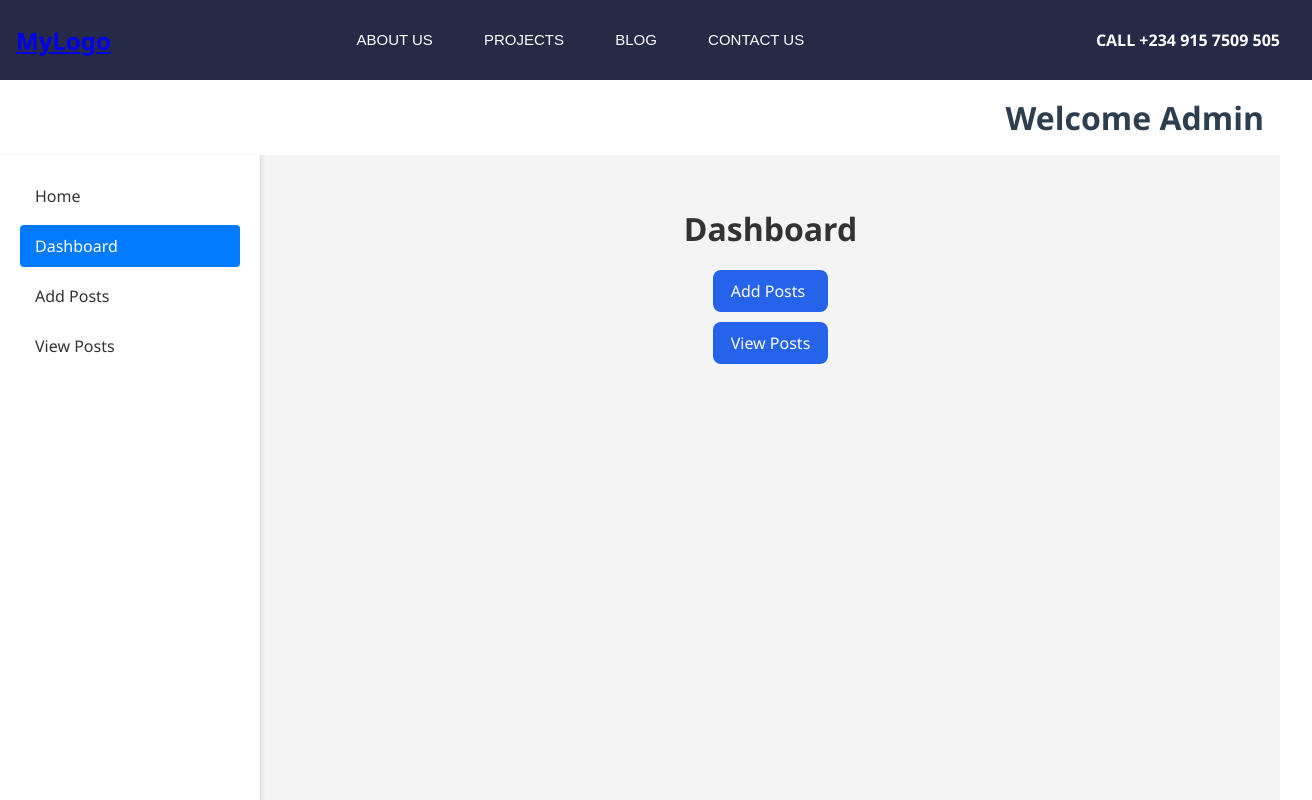
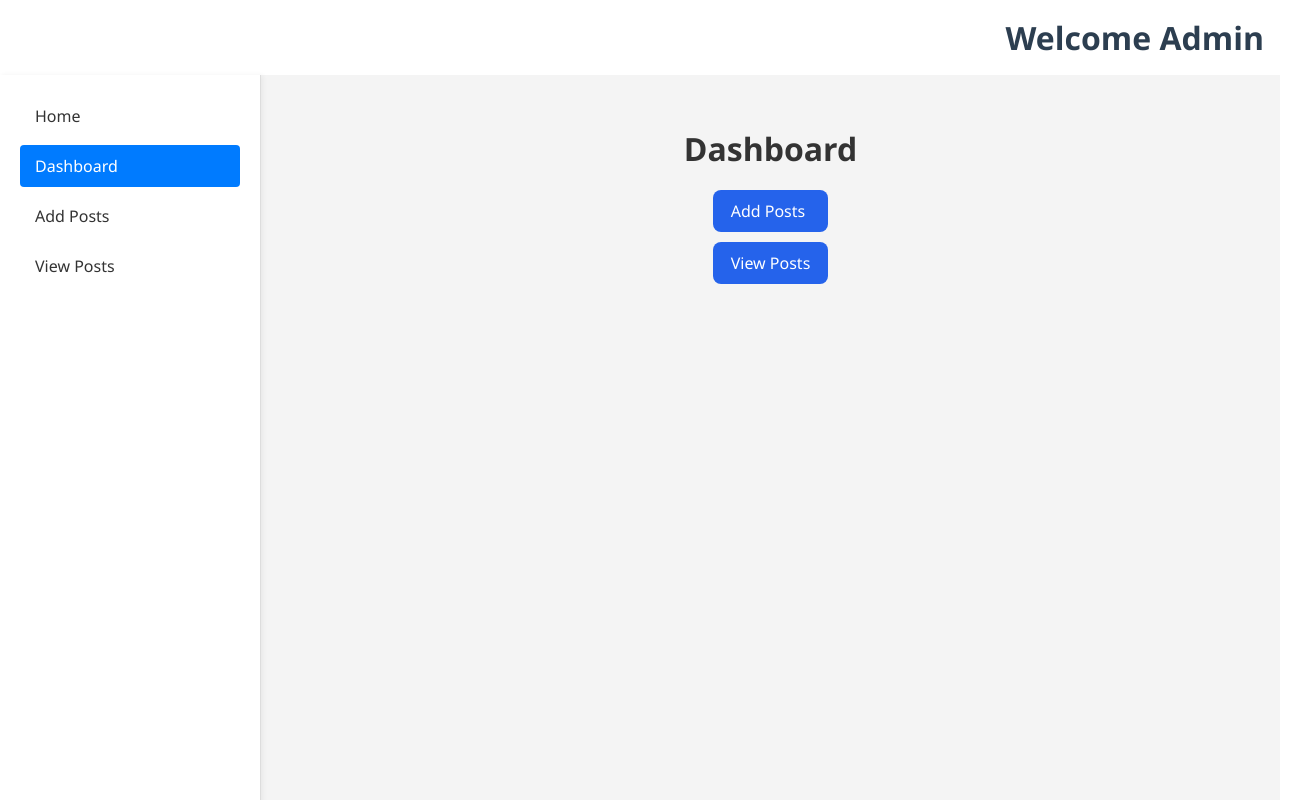
Before and after one commit to HenryCage/Real-Estate, a React (Vite) app: page /admin in a window 1280 px wide. Shown: the top 800 px of the page, 1312 px wide, since content can reach past the window. Built offline with nearby package versions, Linux system fonts and the light colour scheme.

Commit message:
final changes

```diff
--- a/src/App.jsx
+++ b/src/App.jsx
@@ -1,4 +1,4 @@
-import { BrowserRouter as Router, Routes, Route } from "react-router-dom";
+import { BrowserRouter as Router, Routes, Route, useLocation } from "react-router-dom";
 import Home from './User-Pages/Home';
 import AdminLayout from './Admin-Pages/admin-layout'
 import Dashboard from './Admin-Pages/dashboard'
@@ -13,22 +13,32 @@ const App = () => {
   return (
     <>
       <Router>
-        <Navbar />
+        <Main />
+      </Router>
+    </>
+  )
+}
+
+
+const Main = () => {
+  const location = useLocation();
+  const isAdminRoute = location.pathname.startsWith('/admin');
+
+  return (
+    <>
+      {!isAdminRoute && <Navbar />}
       <Routes>
         <Route path="/" element={<Home />} />
         <Route path="/about" element={<AboutUs />} />
-
+        <Route path="/contact" element={<Contact />} />
         <Route path='/admin' element={<AdminLayout />} >
           <Route index element={<Dashboard />} />
           <Route path="add-posts" element={<AddPosts />} />
           <Route path="view-posts" element={<ViewPosts />} />
           <Route path="edit-posts/:postId" element={<EditPost />} />
         </Route>
-          <Route path="/contact" element={<Contact />} />
       </Routes>
-      </Router>
     </>
   )
 }
-
 export default App;
```
Lines whose indentation alone changed are shown as unchanged.
